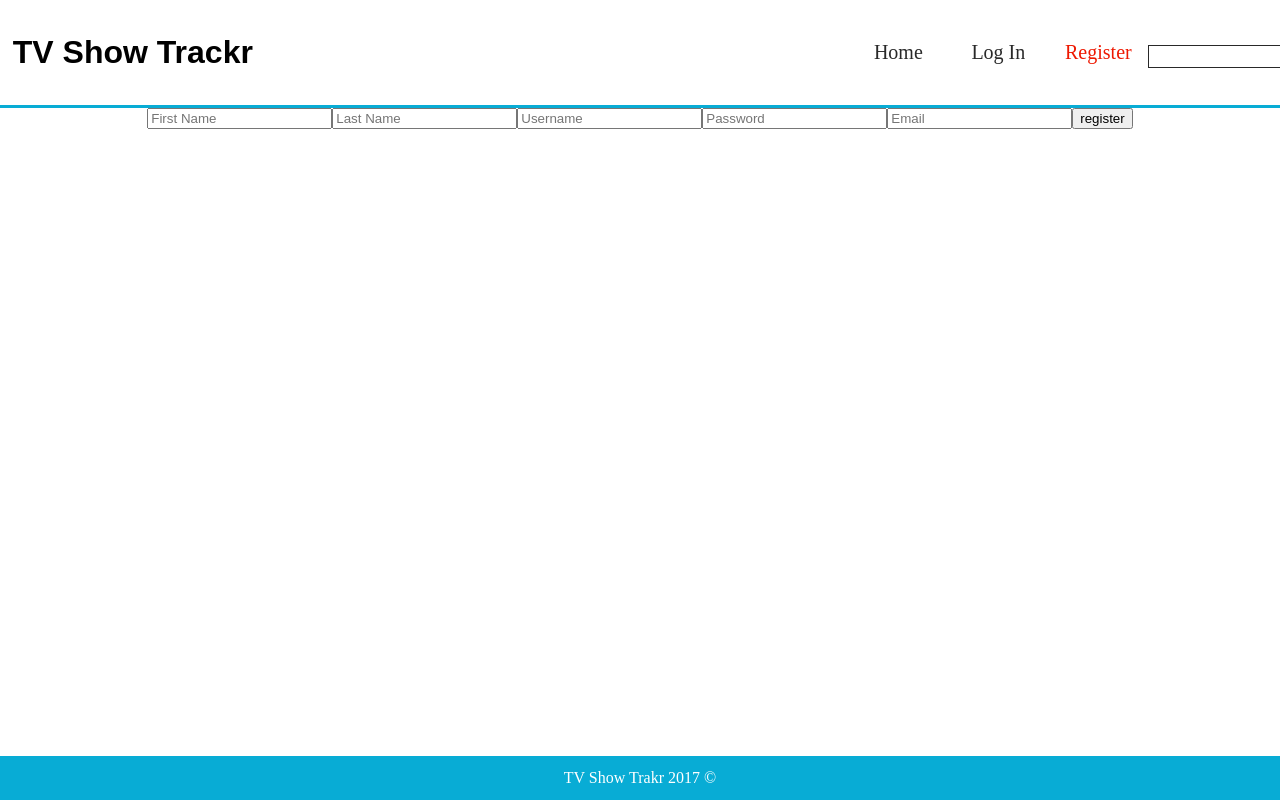
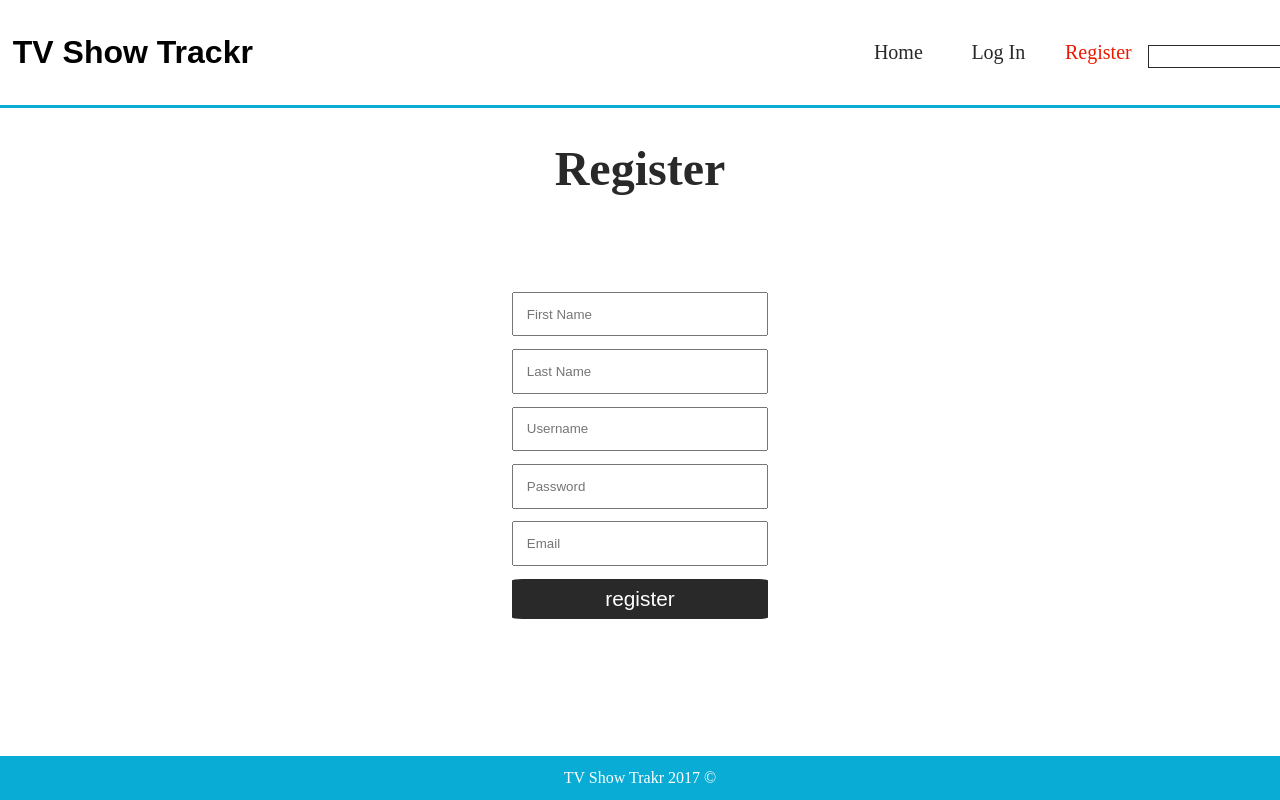
Before and after one commit to zakphi/ShowTrakr, a React (Create React App) app in the folder client/: page /register in a window 1280 px wide. Shown: the top 800 px of the page. Built offline with nearby package versions, Linux system fonts and the light colour scheme; no server answers.

Commit message:
classnames

```diff
--- a/client/src/components/Register.jsx
+++ b/client/src/components/Register.jsx
@@ -24,39 +24,48 @@ class Register extends Component {
 
   render() {
     return (
-      <div className="register">
+      <div className="formcontainer">
+        <h1 className="pageTitle">Register</h1>
         <form onSubmit={(e) => this.props.handleRegisterSubmit(e, this.state.first_name, this.state.last_name, this.state.username, this.state.password, this.state.email)}>
           <input
+            className="containerform-reg"
             type="text"
             name="first_name"
             value={this.state.first_name}
             placeholder="First Name"
             onChange={this.handleInputChange} />
           <input
+            className="containerform-reg"
             type="text"
             name="last_name"
             value={this.state.last_name}
             placeholder="Last Name"
             onChange={this.handleInputChange} />
           <input
+            className="containerform-reg"
             type="text"
             name="username"
             value={this.state.username}
             placeholder="Username"
             onChange={this.handleInputChange} />
           <input
+            className="containerform-reg"
             type="password"
             name="password"
             value={this.state.password}
             placeholder="Password"
             onChange={this.handleInputChange} />
           <input
+            className="containerform-reg"
             type="email"
             name="email"
             value={this.state.email}
             placeholder="Email"
             onChange={this.handleInputChange} />
-          <input type="submit" value='register' />
+          <input
+            className="loginbtn"
+            type="submit"
+            value='register' />
         </form>
       </div>
     )
```
